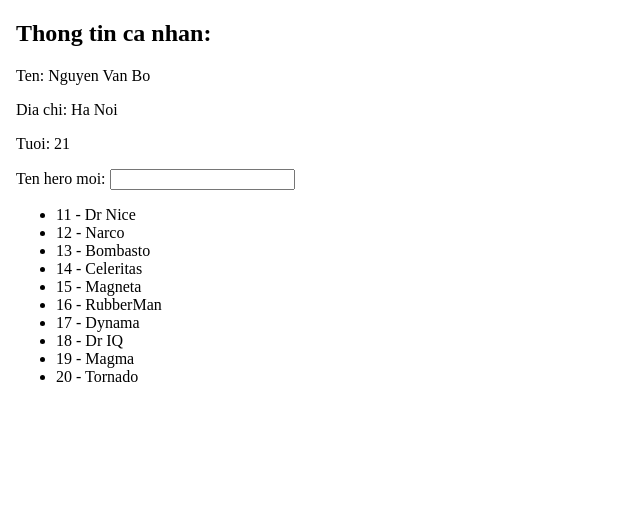
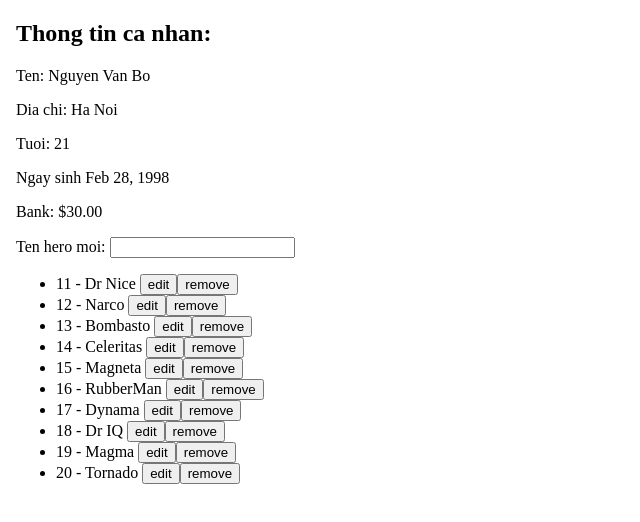
Before and after one commit to thienth/pt13312-web207, an Angular app: page / in a window 1280 px wide. Shown: the top 522 px of the page, without its empty margins (0-640 px from the left). Built offline with nearby package versions, Linux system fonts and the light colour scheme.

Commit message:
lession-3.1

```diff
--- a/src/app/app.component.html
+++ b/src/app/app.component.html
@@ -12,16 +12,19 @@
 <p>Ten: {{user.name}}</p>
 <p>Dia chi: {{user.address}}</p>
 <p>Tuoi: {{user.age}}</p>
-
+<p>Ngay sinh {{user.birth | date}}</p>
+<p>Bank: {{user.bank | currency}}</p>
 Ten hero moi:
 <label>
   <input
     (keypress)="addHero($event)"
-    type="text">
+    type="text" value="{{heroTmp.name}}">
 </label>
 <ul>
-  <li (click) = "removeHero(hero.id)" *ngFor="let hero of Heroes">
+  <li *ngFor="let hero of Heroes">
     {{hero.id}} - {{hero.name}}
+    <button (click) = "editHero(hero)" >edit</button>
+    <button (click) = "removeHero(hero.id)" >remove</button>
   </li>
 </ul>
 </body>
--- a/src/app/app.component.ts
+++ b/src/app/app.component.ts
@@ -10,6 +10,8 @@ export class AppComponent {
   user = {
     name: 'Nguyen Van Bo',
     age: 21,
+    birth: new Date(1998, 1, 28),
+    bank: 30,
     address: 'Ha Noi',
     hometown: 'Thanh Hoa',
   };
@@ -27,6 +29,13 @@ export class AppComponent {
     { id: 20, name: 'Tornado' }
   ];
 
+   heroTmp = {
+     id: 0,
+     name: ''
+   } ;
+   editHero = (hero) => {
+     this.heroTmp = {...hero};
+    }
    removeHero = (id) => {
      this.Heroes = this.Heroes.filter(x => x.id !== id);
    }
```
